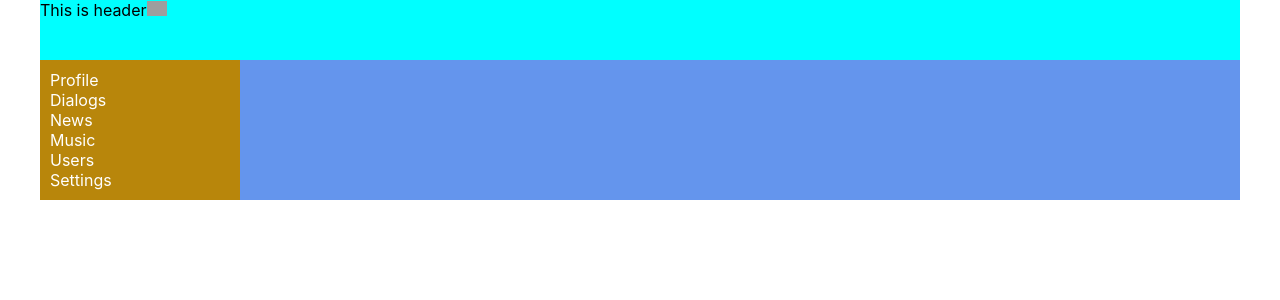
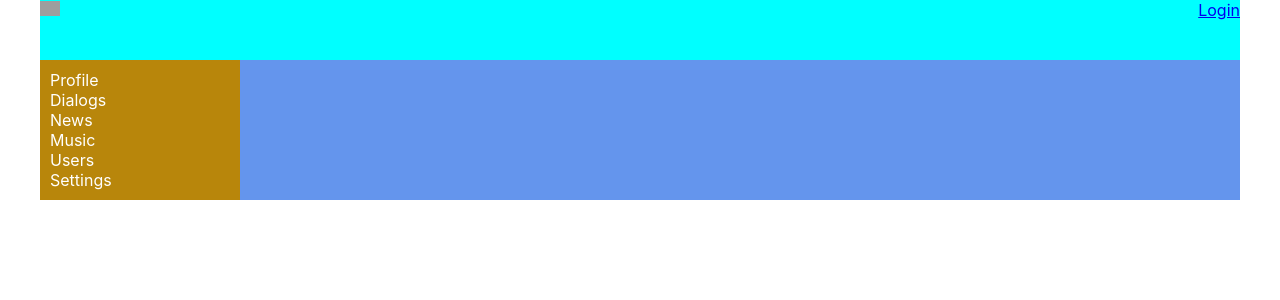
Before and after one commit to mmeerrccyy/react-tutorial, a React (Create React App) app: page / in a window 1280 px wide. Shown: the top 300 px of the page. Built offline with nearby package versions, Linux system fonts and the light colour scheme; no server answers; grey boxes are pictures that could not be loaded.

Commit message:
update (L61) login

```diff
--- a/src/App.js
+++ b/src/App.js
@@ -1,26 +1,26 @@
 import './App.css';
 import React from "react";
-import Header from "./components/Header/Header";
 import Navbar from "./components/Navbar/Navbar";
 import {BrowserRouter, Route} from "react-router-dom";
 import DialogsContainer from "./components/Dialogs/DialogsContainer";
 import UsersContainer from "./components/Users/UsersContainer";
 import ProfileContainer from "./components/Profile/ProfileContainer";
+import HeaderContainer from "./components/Header/HeaderContainer";
 
 const App = () => {
     return (
         <BrowserRouter>
             <div className="app-wrapper">
                 <div className="app-wrapper-header">
-                    <Header/>
+                    <HeaderContainer/>
                 </div>
                 <div className="app-wrapper-nav">
                     <Navbar/>
                 </div>
                 <div className="app-wrapper-content">
-                    <Route path="/profile/:userId?" render={() => <ProfileContainer />}/>
-                    <Route path="/dialogs" render={() => <DialogsContainer />}/>
-                    <Route path="/users" render={() => <UsersContainer />} />
+                    <Route path="/profile/:userId?" render={() => <ProfileContainer/>}/>
+                    <Route path="/dialogs" render={() => <DialogsContainer/>}/>
+                    <Route path="/users" render={() => <UsersContainer/>}/>
                 </div>
             </div>
         </BrowserRouter>
--- a/src/components/Header/Header.jsx
+++ b/src/components/Header/Header.jsx
@@ -1,11 +1,12 @@
 import React from "react";
 import s from './Header.module.css'
+import {NavLink} from "react-router-dom";
 
-const Header = () => {
+const Header = (props) => {
     return(
             <header className={s.header}>
-                This is header
                 <img className={s.img} src="https://upload.wikimedia.org/wikipedia/commons/thumb/f/fa/Apple_logo_black.svg/647px-Apple_logo_black.svg.png" alt="logo"/>
+                <div className={s.loginBlock}>{props.isAuth ? props.login : <NavLink to={'/login'}>Login</NavLink>}</div>
             </header>
     )
 }
--- a/src/components/Header/Header.module.css
+++ b/src/components/Header/Header.module.css
@@ -1,3 +1,7 @@
 .img{
     width: 20px;
 }
+
+.loginBlock{
+    float: right;
+}
--- /dev/null
+++ b/src/components/Header/HeaderContainer.jsx
@@ -0,0 +1,30 @@
+import React from "react";
+import Header from "./Header";
+import axios from "axios";
+import {connect} from "react-redux";
+import {setAuthUserData} from "../../redux/auth_reducer";
+
+class HeaderContainer extends React.Component {
+
+    componentDidMount() {
+        axios.get(`https://social-network.samuraijs.com/api/1.0/auth/me`, {
+            withCredentials: true
+        }).then( response => {
+            if (response.data.resultCode === 0){
+                let {id, login, email} = response.data.data;
+                this.props.setAuthUserData(id, email, login);
+            }
+        })
+    }
+
+    render() {
+        return <Header {...this.props}/>
+    }
+}
+
+const mapStateToDispatch = (state) => ({
+    isAuth: state.auth.isAuth,
+    login: state.auth.login,
+});
+
+export default connect(mapStateToDispatch, {setAuthUserData})(HeaderContainer);
--- /dev/null
+++ b/src/redux/auth_reducer.js
@@ -0,0 +1,34 @@
+const SET_USER_DATA = 'SET-USER-DATA';
+
+let initialState = {
+    userId: null,
+    email: null,
+    login: null,
+    isAuth: false
+};
+
+const authReducer = (state = initialState, action) => {
+
+    switch (action.type) {
+        case SET_USER_DATA: {
+            return {
+                ...state,
+                ...action.data,
+                isAuth: true
+            }
+        }
+        default:
+            return state;
+    }
+}
+
+export const setAuthUserData = (userId, email, login) => ({
+    type: SET_USER_DATA,
+    data: {
+        userId: userId,
+        email: email,
+        login: login
+    }
+})
+
+export default authReducer;
--- a/src/redux/redux-store.js
+++ b/src/redux/redux-store.js
@@ -2,11 +2,13 @@
 import profileReducer from "./profile_reducer";
 import dialogsReducer from "./dialogs_reducer";
 import usersReducer from "./users_reducer";
+import authReducer from "./auth_reducer";
 
 let reducers = combineReducers({
     profilePage: profileReducer,
     dialogsPage: dialogsReducer,
     usersPage: usersReducer,
+    auth: authReducer,
 });
 
 let store = createStore(reducers);
```
